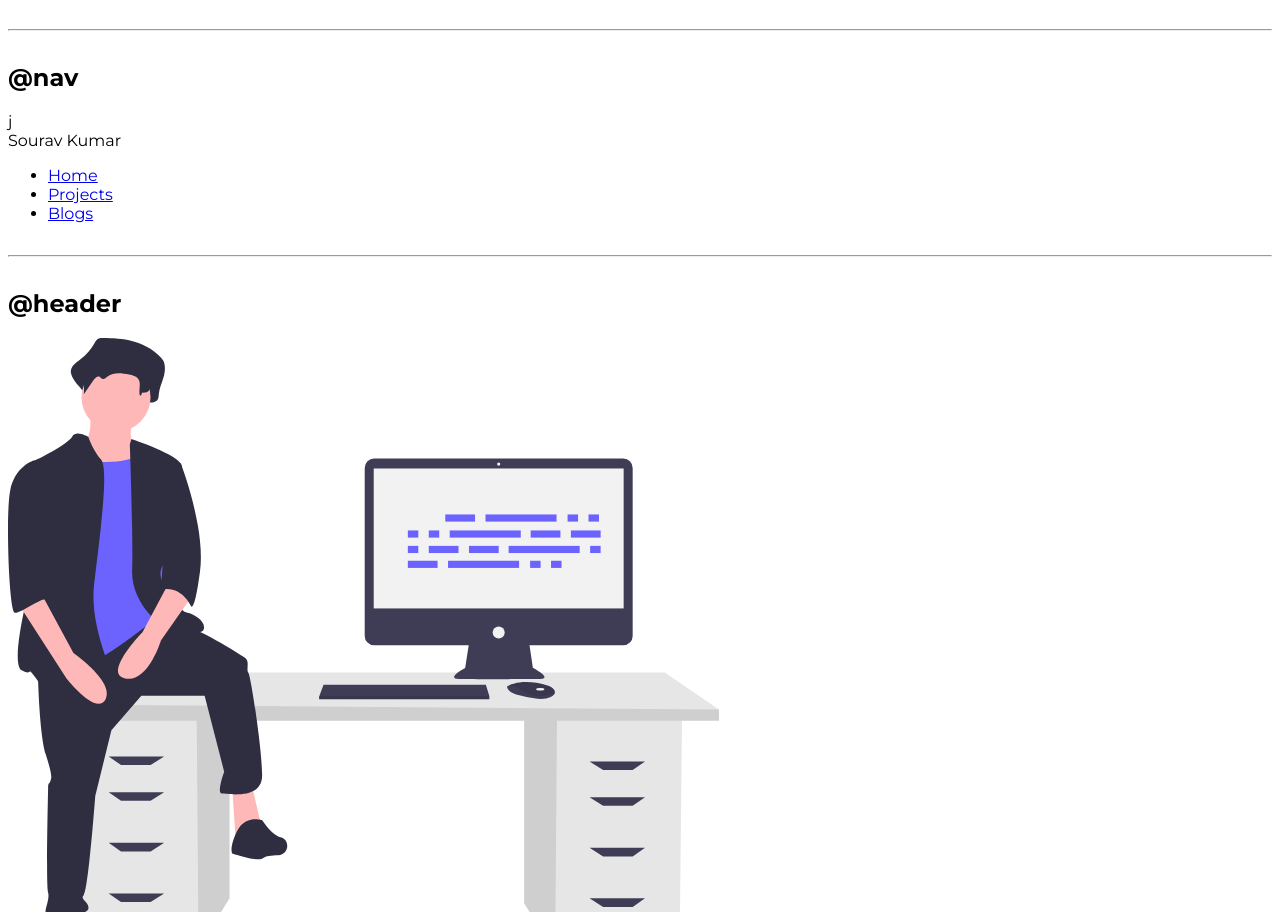
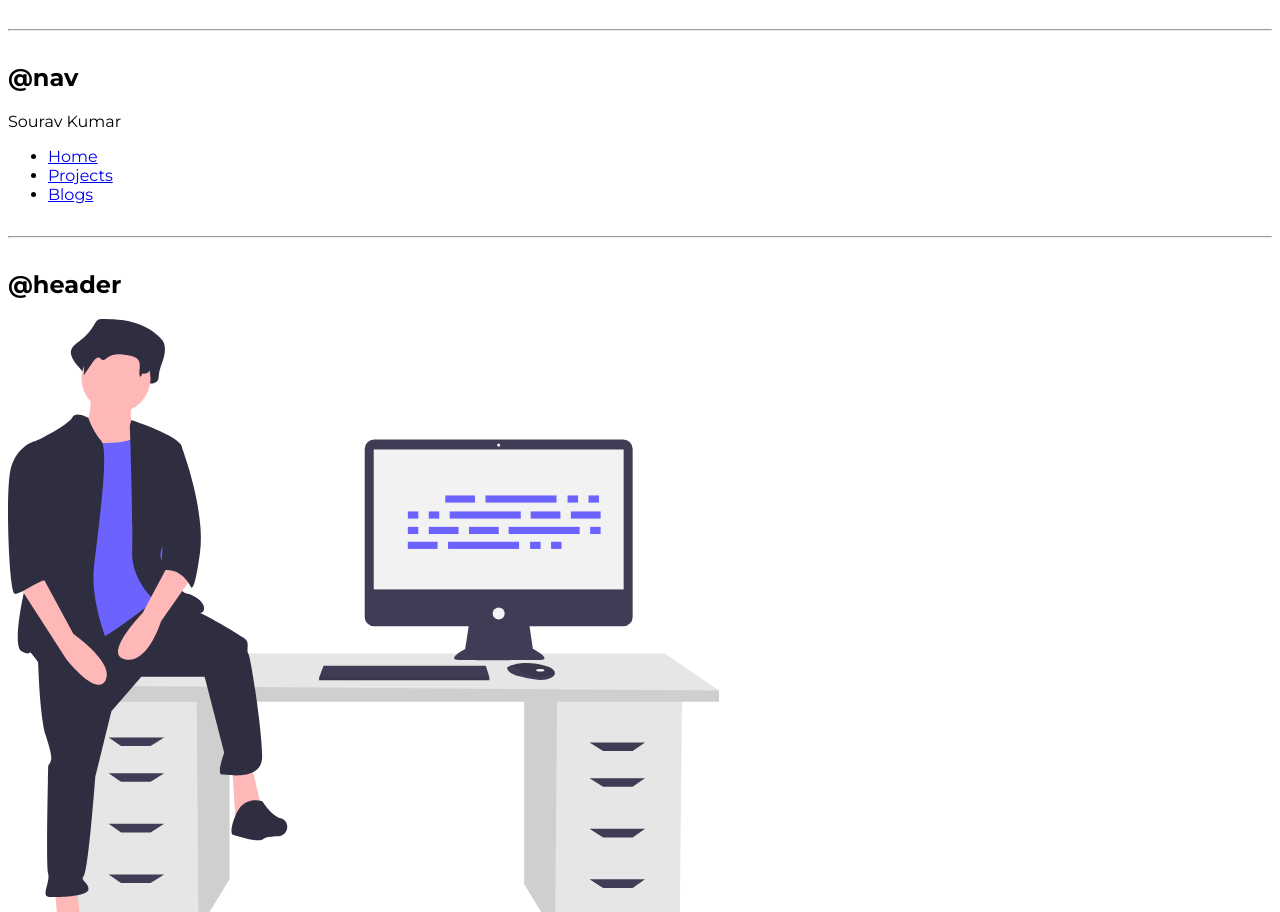
Before and after one commit to SouravsGithub/component-library-for-site, a plain HTML site: page index.html in a window 1280 px wide. Shown: the part 1253-2165 px from the top of the page. Drawn offline with Linux system fonts and the light colour scheme.

Commit message:
small fix

```diff
--- a/index.html
+++ b/index.html
@@ -73,7 +73,7 @@
 
     <h2>@nav</h2>
 
-    <nav>j
+    <nav>
         <div>Sourav Kumar</div>
         <ul>
             <li>
```
